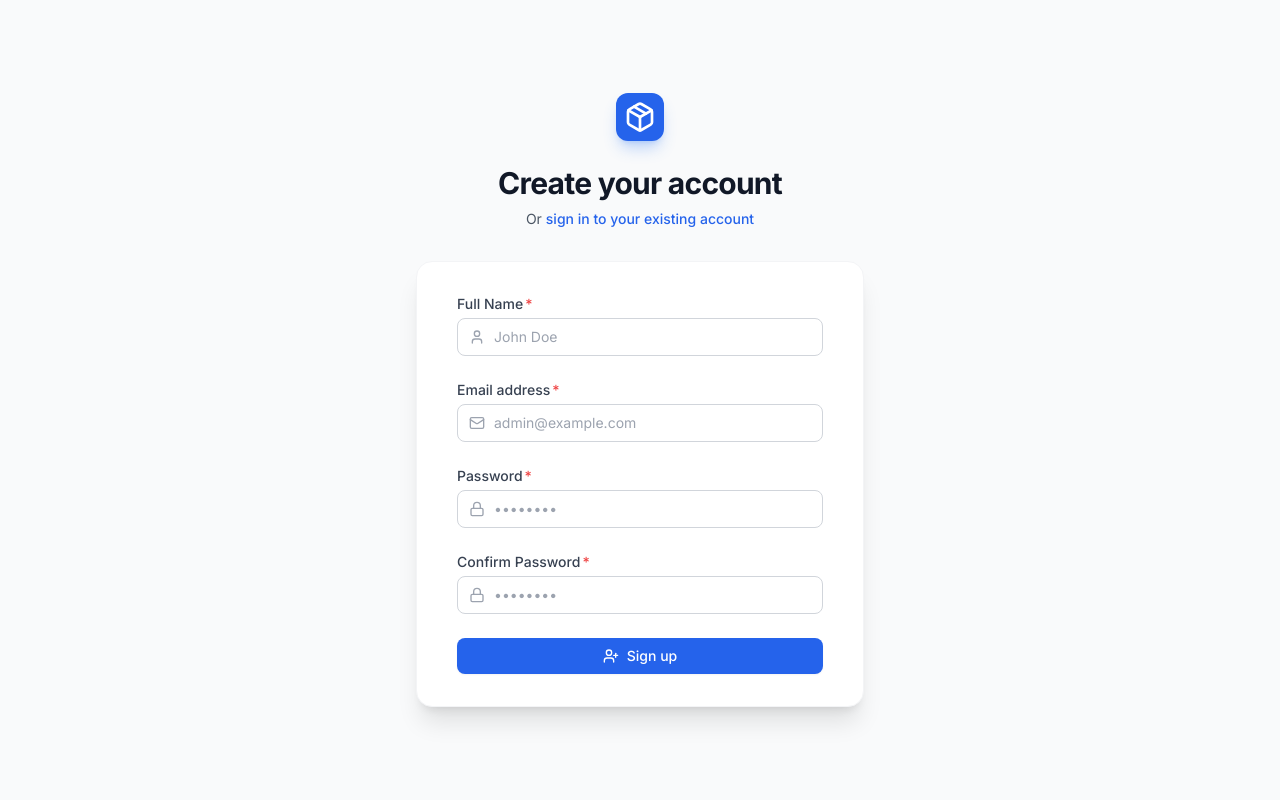
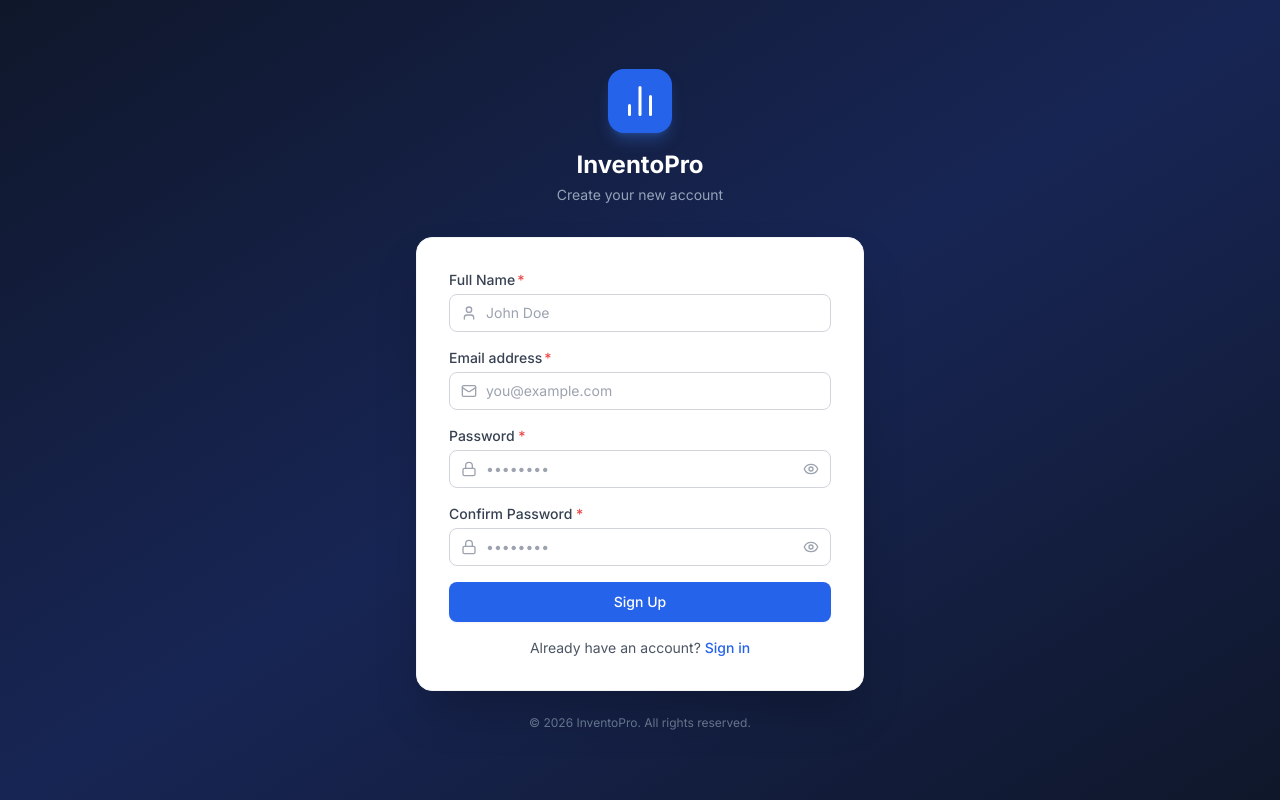
Before and after one commit to vineetkrishnagupta/InventoPro, a React (Vite) app: page /signup in a window 1280 px wide. Built offline with nearby package versions, Linux system fonts and the light colour scheme; no server answers.

Commit message:
style: align signup page design with login and forgot password theme

```diff
--- a/src/pages/auth/Signup.jsx
+++ b/src/pages/auth/Signup.jsx
@@ -1,6 +1,6 @@
 import { useState } from 'react'
 import { useNavigate, Link } from 'react-router-dom'
-import { Package, Mail, Lock, User, UserPlus } from 'lucide-react'
+import { BarChart2, Mail, Lock, User, Eye, EyeOff } from 'lucide-react'
 import { supabase } from '../../lib/supabase'
 import Input from '../../components/common/Input'
 import Button from '../../components/common/Button'
@@ -9,6 +9,8 @@ import toast from 'react-hot-toast'
 export default function Signup() {
   const navigate = useNavigate()
   const [loading, setLoading] = useState(false)
+  const [showPassword, setShowPassword] = useState(false)
+  const [showConfirmPassword, setShowConfirmPassword] = useState(false)
   const [form, setForm] = useState({
     fullName: '',
     email: '',
@@ -75,27 +77,20 @@ export default function Signup() {
   }
 
   return (
-    <div className="min-h-screen bg-gray-50 dark:bg-gray-900 flex flex-col justify-center py-12 sm:px-6 lg:px-8 transition-colors">
-      <div className="sm:mx-auto sm:w-full sm:max-w-md">
-        <div className="flex justify-center">
-          <div className="w-12 h-12 bg-primary-600 rounded-xl flex items-center justify-center shadow-lg shadow-primary-500/30">
-            <Package className="w-8 h-8 text-white" />
+    <div className="min-h-screen bg-gradient-to-br from-slate-900 via-primary-950 to-slate-900 flex items-center justify-center p-4">
+      <div className="w-full max-w-md">
+        {/* Logo */}
+        <div className="text-center mb-8">
+          <div className="inline-flex items-center justify-center w-16 h-16 rounded-2xl bg-primary-600 mb-4 shadow-lg shadow-primary-500/30">
+            <BarChart2 className="w-9 h-9 text-white" />
           </div>
-        </div>
-        <h2 className="mt-6 text-center text-3xl font-bold tracking-tight text-gray-900 dark:text-white">
-          Create your account
-        </h2>
-        <p className="mt-2 text-center text-sm text-gray-600 dark:text-gray-400">
-          Or{' '}
-          <Link to="/login" className="font-medium text-primary-600 hover:text-primary-500 dark:text-primary-400 dark:hover:text-primary-300">
-            sign in to your existing account
-          </Link>
-        </p>
+          <h1 className="text-2xl font-bold text-white">InventoPro</h1>
+          <p className="text-slate-400 mt-1 text-sm">Create your new account</p>
         </div>
 
-      <div className="mt-8 sm:mx-auto sm:w-full sm:max-w-md">
-        <div className="bg-white dark:bg-gray-800 py-8 px-4 shadow-xl sm:rounded-2xl sm:px-10 border border-gray-100 dark:border-gray-700">
-          <form className="space-y-6" onSubmit={handleSignup}>
+        {/* Form */}
+        <div className="bg-white dark:bg-gray-900 rounded-2xl p-8 shadow-2xl border border-gray-100 dark:border-gray-800">
+          <form className="space-y-4" onSubmit={handleSignup}>
             <Input
               label="Full Name"
               type="text"
@@ -106,57 +101,95 @@ export default function Signup() {
               error={errors.fullName}
               icon={User}
               required
+              autoComplete="name"
             />
 
             <Input
               label="Email address"
               type="email"
               name="email"
-              placeholder="admin@example.com"
+              placeholder="you@example.com"
               value={form.email}
               onChange={handleChange}
               error={errors.email}
               icon={Mail}
               required
+              autoComplete="email"
             />
 
-            <Input
-              label="Password"
-              type="password"
+            <div className="form-group">
+              <label className="label">
+                Password <span className="text-red-500">*</span>
+              </label>
+              <div className="relative">
+                <Lock className="absolute left-3 top-1/2 -translate-y-1/2 w-4 h-4 text-gray-400" />
+                <input
+                  type={showPassword ? 'text' : 'password'}
                   name="password"
                   placeholder="••••••••"
                   value={form.password}
                   onChange={handleChange}
-              error={errors.password}
-              icon={Lock}
-              required
+                  className={`${errors.password ? 'input-error' : 'input'} pl-9 pr-10`}
+                  autoComplete="new-password"
                 />
+                <button
+                  type="button"
+                  onClick={() => setShowPassword(!showPassword)}
+                  className="absolute right-3 top-1/2 -translate-y-1/2 text-gray-400 hover:text-gray-600 transition-colors"
+                >
+                  {showPassword ? <EyeOff className="w-4 h-4" /> : <Eye className="w-4 h-4" />}
+                </button>
+              </div>
+              {errors.password && <p className="text-xs text-red-500 mt-1">{errors.password}</p>}
+            </div>
 
-            <Input
-              label="Confirm Password"
-              type="password"
+            <div className="form-group">
+              <label className="label">
+                Confirm Password <span className="text-red-500">*</span>
+              </label>
+              <div className="relative">
+                <Lock className="absolute left-3 top-1/2 -translate-y-1/2 w-4 h-4 text-gray-400" />
+                <input
+                  type={showConfirmPassword ? 'text' : 'password'}
                   name="confirmPassword"
                   placeholder="••••••••"
                   value={form.confirmPassword}
                   onChange={handleChange}
-              error={errors.confirmPassword}
-              icon={Lock}
-              required
+                  className={`${errors.confirmPassword ? 'input-error' : 'input'} pl-9 pr-10`}
+                  autoComplete="new-password"
                 />
+                <button
+                  type="button"
+                  onClick={() => setShowConfirmPassword(!showConfirmPassword)}
+                  className="absolute right-3 top-1/2 -translate-y-1/2 text-gray-400 hover:text-gray-600 transition-colors"
+                >
+                  {showConfirmPassword ? <EyeOff className="w-4 h-4" /> : <Eye className="w-4 h-4" />}
+                </button>
+              </div>
+              {errors.confirmPassword && <p className="text-xs text-red-500 mt-1">{errors.confirmPassword}</p>}
+            </div>
 
-            <div>
             <Button
               type="submit"
               variant="primary"
-                className="w-full"
               loading={loading}
-                icon={UserPlus}
+              className="w-full justify-center py-2.5 mt-2"
             >
-                Sign up
+              Sign Up
             </Button>
-            </div>
+
+            <p className="mt-4 text-center text-sm text-gray-600 dark:text-gray-400">
+              Already have an account?{' '}
+              <Link to="/login" className="font-medium text-primary-600 hover:text-primary-500 transition-colors">
+                Sign in
+              </Link>
+            </p>
           </form>
         </div>
+
+        <p className="text-center text-slate-500 text-xs mt-6">
+          © {new Date().getFullYear()} InventoPro. All rights reserved.
+        </p>
       </div>
     </div>
   )
```
Lines whose indentation alone changed are shown as unchanged.
